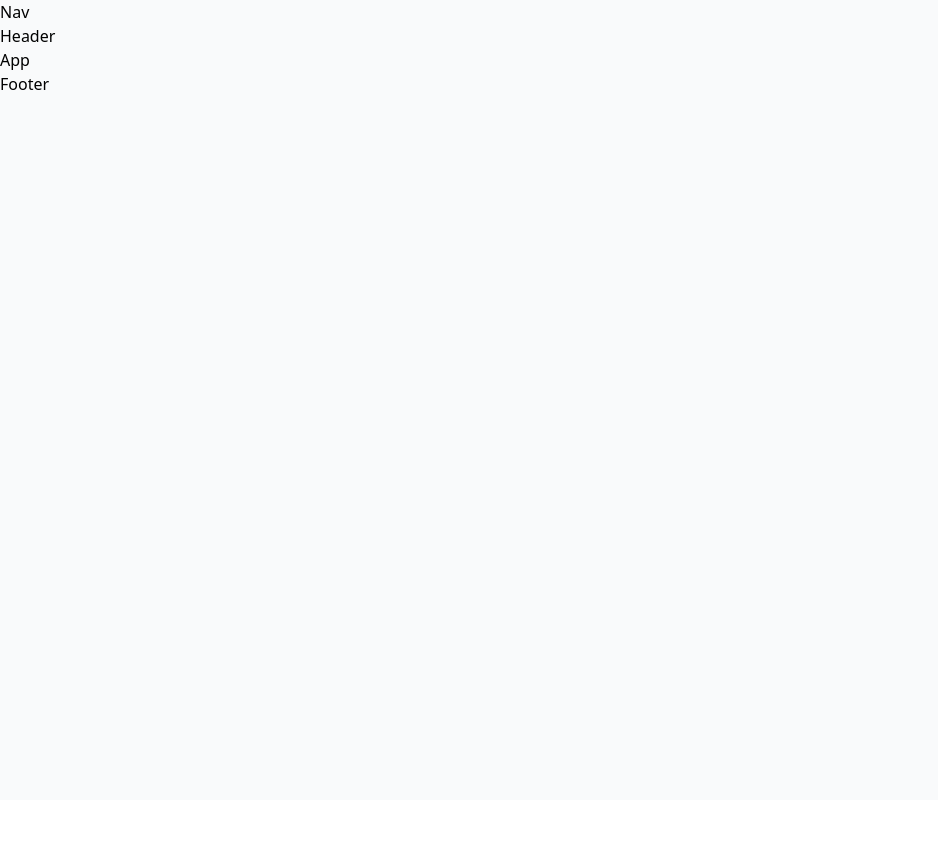
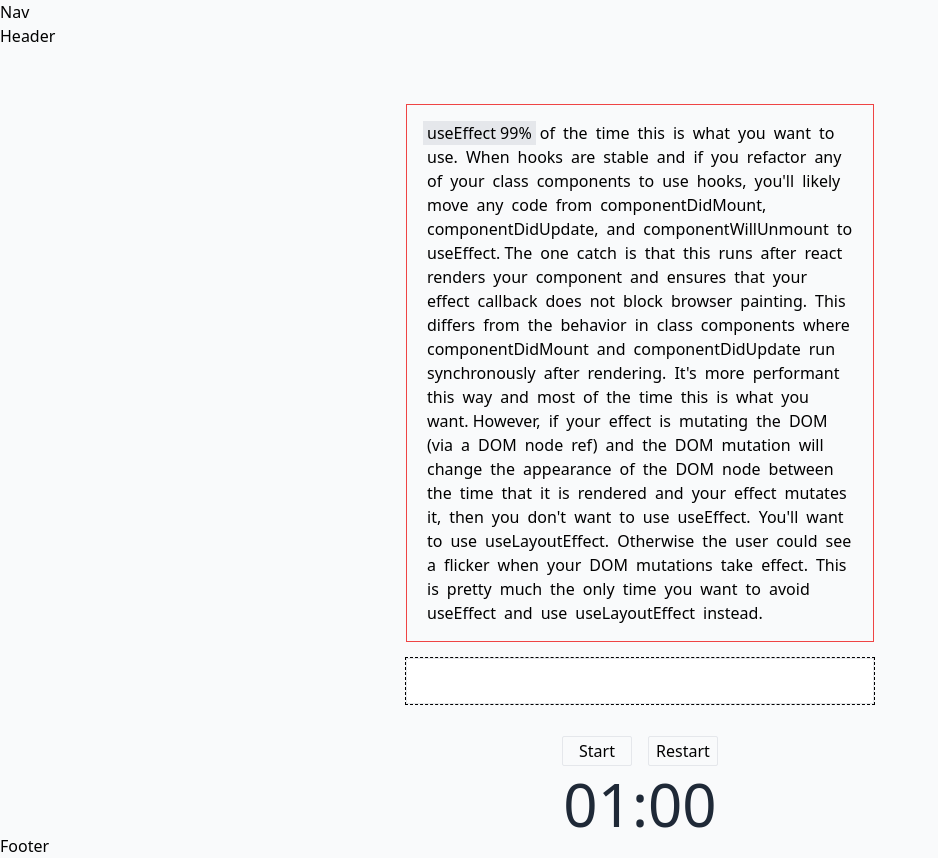
Before and after one commit to mahdisoultana/fastyping, a React (Vite) app: page / in a window 1280 px wide. Shown: the whole page, without its empty margins (0-938 px from the left). Before the commit the page ends 800 px from the top, so only its background shows below. Built offline with nearby package versions, Linux system fonts and the light colour scheme.

Commit message:
typing functionnality with typescript start to stand up

```diff
--- a/package.json
+++ b/package.json
@@ -11,7 +11,9 @@
   "dependencies": {
     "framer-motion": "^9.0.1",
     "react": "^18.2.0",
+    "react-countup": "^6.4.1",
     "react-dom": "^18.2.0",
+    "react-timer-hook": "^3.0.5",
     "zustand": "^4.3.2"
   },
   "devDependencies": {
--- a/src/App.tsx
+++ b/src/App.tsx
@@ -1,7 +1,12 @@
+import Typer from './components/commun/typer/Typer';
 import Layout from './components/layout/Layout';
 
 function App() {
-  return <Layout>App</Layout>;
+  return (
+    <Layout>
+      <Typer />
+    </Layout>
+  );
 }
 
 export default App;
--- /dev/null
+++ b/src/components/commun/typer/Typer.tsx
@@ -0,0 +1,200 @@
+import { memo } from 'react';
+import { create } from 'zustand';
+function Typer() {
+  const time = new Date();
+  time.setSeconds(time.getSeconds() + 60); // 10 minutes timer
+  return (
+    <div>
+      <TextTyping />
+      <MyTimer expiryTimestamp={time} />
+    </div>
+  );
+}
+const text = `useEffect
+99% of the time this is what you want to use. When hooks are stable and if you refactor any of your class components to use hooks, you'll likely move any code from componentDidMount, componentDidUpdate, and componentWillUnmount to useEffect.
+
+The one catch is that this runs after react renders your component and ensures that your effect callback does not block browser painting. This differs from the behavior in class components where componentDidMount and componentDidUpdate run synchronously after rendering. It's more performant this way and most of the time this is what you want.
+
+However, if your effect is mutating the DOM (via a DOM node ref) and the DOM mutation will change the appearance of the DOM node between the time that it is rendered and your effect mutates it, then you don't want to use useEffect. You'll want to use useLayoutEffect. Otherwise the user could see a flicker when your DOM mutations take effect. This is pretty much the only time you want to avoid useEffect and use useLayoutEffect instead.`;
+function TextTyping() {
+  console.log('typing');
+  return (
+    <div className="w-[500px] m-auto  p-4 my-10 mb-2 space-y-4 break-words">
+      <div className="flex  flex-wrap  border border-red-500 p-4">
+        {text.split(' ').map((word, index, arr) => {
+          return <Word key={index} index={index} word={word} />;
+        })}
+      </div>
+      <InputTyper />
+    </div>
+  );
+}
+const Word = memo(function Word({
+  word,
+  index,
+}: {
+  word: string;
+  index: number;
+}) {
+  const { currentWord, currentIndex } = useTypedWord();
+  let classNameHighlited = '';
+
+  if (currentIndex == index && word.length && word === currentWord) {
+    classNameHighlited = 'bg-green-500';
+  } else if (currentIndex === index) {
+    classNameHighlited = 'bg-gray-200';
+  } else {
+    classNameHighlited = 'bg-transparent';
+  }
+  return (
+    <p className={` px-1   ${classNameHighlited}  `}>
+      <span>{word}</span>
+    </p>
+  );
+});
+
+type TypedWord = {
+  data: string[];
+  setData: (data: string) => void;
+  currentIndex: number;
+  currentWord: string;
+  dataCurrentWord: string;
+  setCurrentIndex: (index?: number) => void;
+  setCurrentWord: (s: string) => void;
+  setDataCurrentWord: (s: string) => void;
+};
+const useTypedWord = create<TypedWord>((set, get) => ({
+  startTimer: null,
+
+  data: text.split(' '),
+  setData: (text) => set({ data: text.split(' ') }),
+  currentIndex: 0,
+  dataCurrentWord: '',
+  currentWord: '',
+  setDataCurrentWord: (word) => set({ dataCurrentWord: word }),
+  setCurrentIndex: (index) => {
+    console.log('console with index ', index);
+
+    set({
+      currentIndex: typeof index == 'number' ? index : get().currentIndex + 1,
+    });
+  },
+  setCurrentWord: (word) => set({ currentWord: word }),
+}));
+type TypedScore = {
+  missedWord: number;
+  expireTime: boolean;
+  scoreWord: number;
+  setExpireTime: () => void;
+  setScoreWord: () => void;
+  setMissedWord: () => void;
+};
+const useScore = create<TypedScore>((set, get) => ({
+  scoreWord: 0,
+  expireTime: false,
+  missedWord: 0,
+  setScoreWord: () => set({ scoreWord: get().scoreWord + 1 }),
+  setMissedWord: () => set({ missedWord: get().missedWord + 1 }),
+  setExpireTime: () => set({ expireTime: !get().expireTime }),
+}));
+
+function InputTyper() {
+  const { setCurrentWord, currentWord, setCurrentIndex, currentIndex, data } =
+    useTypedWord();
+  const { setScoreWord, setMissedWord } = useScore();
+
+  return (
+    <input
+      value={currentWord}
+      onChange={(e) => setCurrentWord(e.target.value.trim())}
+      onKeyUp={(e) => {
+        if (e.code === 'Space') {
+          if (currentWord.length > 0) {
+            if (currentWord == data[currentIndex]) {
+              setScoreWord();
+            } else {
+              setMissedWord();
+            }
+            console.log({ currentIndex, lengthy: data.length - 1 });
+            if (currentIndex >= data.length - 1) {
+              setCurrentIndex(0);
+            } else {
+              setCurrentIndex();
+            }
+            setCurrentWord('');
+          }
+        }
+      }}
+      className="w-full p-2 border text-lg outline-dashed outline-1"
+    />
+  );
+}
+
+////Timer Component
+import { useTimer } from 'react-timer-hook';
+function MyTimer({ expiryTimestamp }: { expiryTimestamp: Date }) {
+  const { seconds, minutes, isRunning, start, restart, pause } = useTimer({
+    expiryTimestamp,
+    autoStart: false,
+    onExpire,
+  });
+
+  const { setExpireTime } = useScore();
+
+  function onExpire() {
+    setExpireTime();
+    console.warn('onExpire called');
+  }
+
+  const expiredTime = 60;
+  const { scoreWord, missedWord, expireTime } = useScore();
+  return (
+    <div style={{ textAlign: 'center' }}>
+      {expireTime && (
+        <div className="flex items-center justify-between m-auto w-[400px] border p-4">
+          <div>
+            <p className="flex space-x-2 items-baseline font-light ">
+              <span>Win Word</span>{' '}
+              <span className="text-4xl text-green-500 font-light">
+                {scoreWord}
+              </span>
+            </p>
+            <p className="flex space-x-2 items-baseline font-light ">
+              <span>Missed Word</span>{' '}
+              <span className="text-4xl text-red-500 font-light">
+                {missedWord}
+              </span>
+            </p>
+          </div>
+          <p>{isRunning ? 'Running' : 'Not running'}</p>
+        </div>
+      )}
+      <button
+        className="w-[70px] rounded-sm h-[30px]  border m-2 hover:bg-red-300 active:opacity-20"
+        onClick={isRunning ? pause : start}
+      >
+        {isRunning ? 'Pause' : 'Start'}
+      </button>
+
+      <button
+        className="w-[70px] rounded-sm h-[30px]  border m-2 hover:bg-red-300 active:opacity-20"
+        onClick={() => {
+          // Restarts to 5 minutes timer
+          const time = new Date();
+          time.setSeconds(time.getSeconds() + expiredTime);
+          restart(time, false);
+        }}
+      >
+        Restart
+      </button>
+      <div className="text-6xl text-gray-800">
+        <span>{formatTime(minutes)}</span>:<span>{formatTime(seconds)}</span>
+      </div>
+    </div>
+  );
+}
+function formatTime(time: number): string {
+  return `${time}`.padStart(2, '0');
+}
+
+export default Typer;
--- a/src/components/layout/Layout.tsx
+++ b/src/components/layout/Layout.tsx
@@ -4,7 +4,7 @@ import Header from './header/Header';
 
 function Layout({ children }: { children: ReactNode }) {
   return (
-    <section className="bg-gray-50 w-full h-screen">
+    <section className="bg-gray-50 w-full min-h-screen">
       <Header />
       {children}
       <Footer />
```
Also changed, not shown: 1 other file (tests, documents, lock files or other folders).
